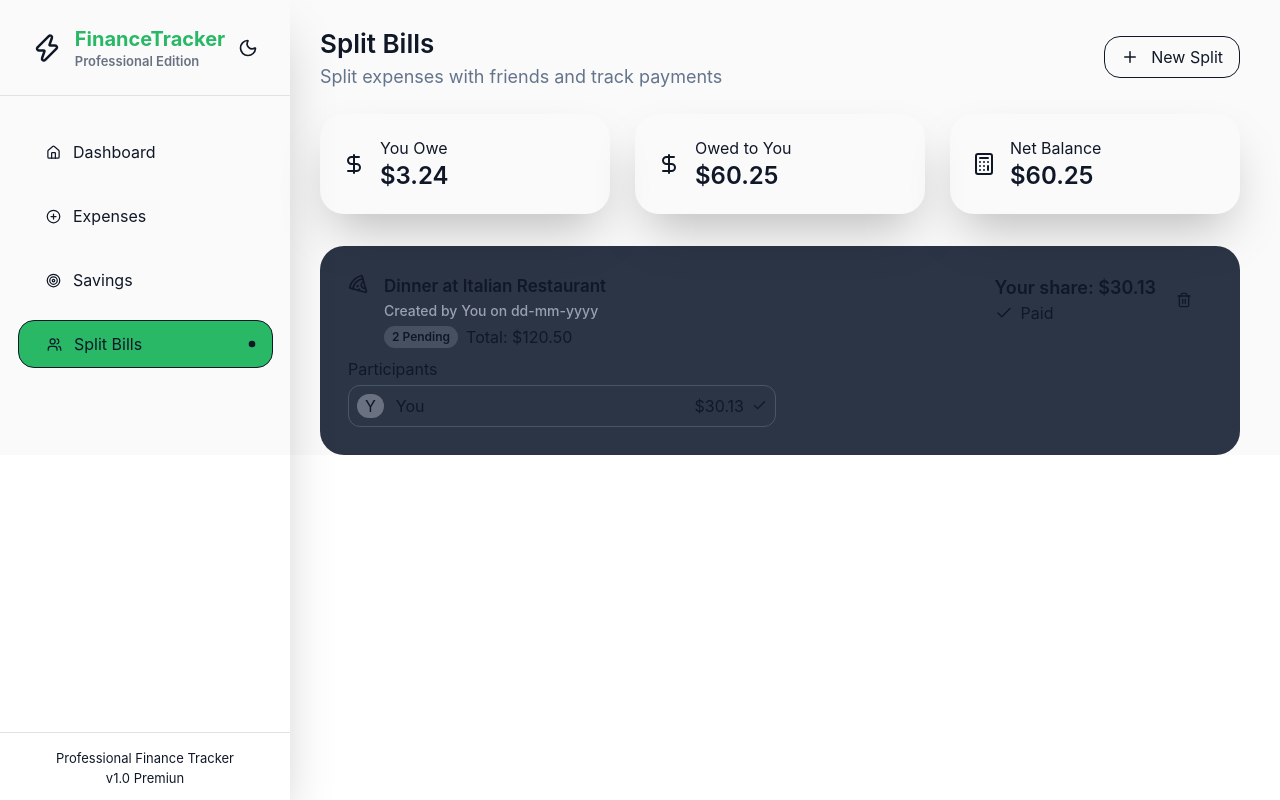
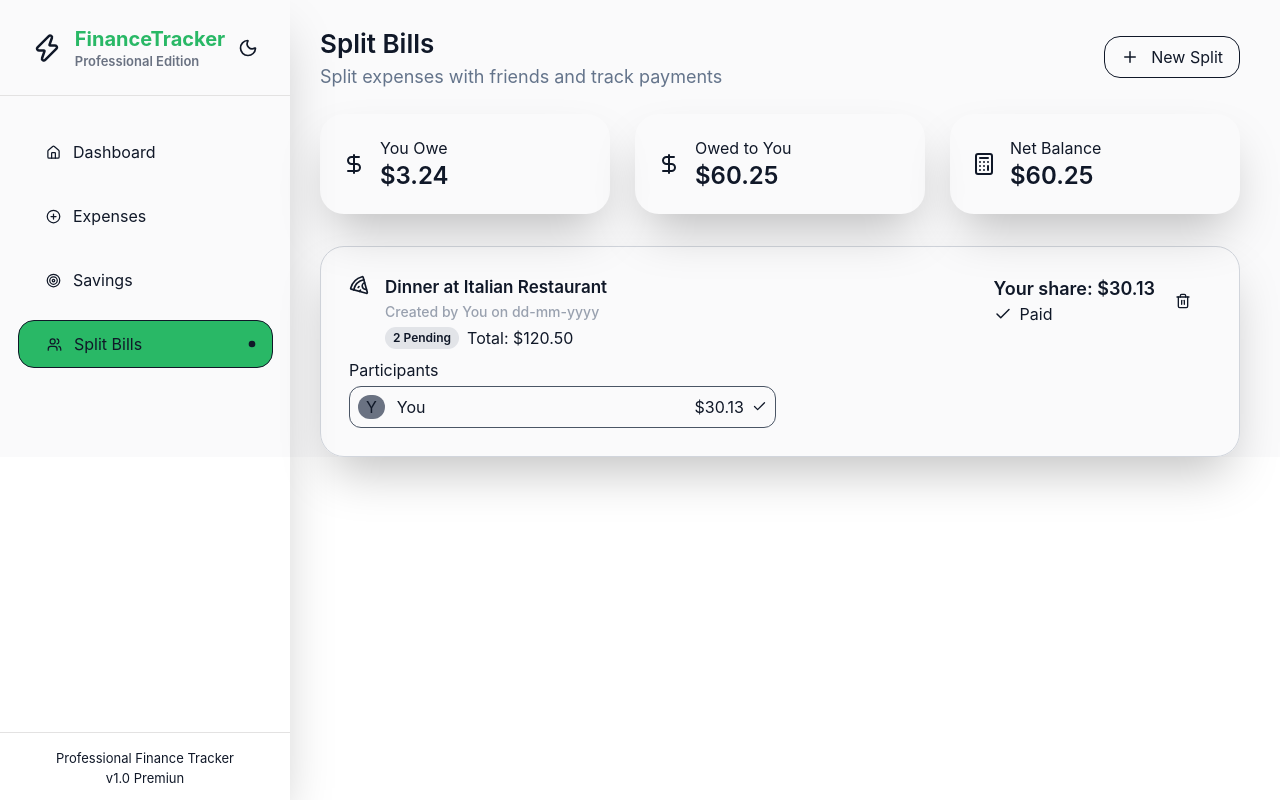
Before and after one commit to mekihallil/finance-tracker, a React (Vite) app in the folder frontend/: page /split-bill in a window 1280 px wide. Built offline with nearby package versions, Linux system fonts and the light colour scheme; no server answers.

Commit message:
style: implement light mode and shadows for the splitBills component

```diff
--- a/frontend/src/components/split-bill/SplitBills.tsx
+++ b/frontend/src/components/split-bill/SplitBills.tsx
@@ -3,7 +3,7 @@ import { type FC, type ReactElement } from "react";
 
 export const SplitBills: FC = (): ReactElement => {
   return (
-    <article className="bg-[#2C3546] rounded-3xl p-7 mt-8">
+    <article className="border border-gray-300 rounded-3xl p-7 mt-8 shadow-2xl dark:bg-[#2C3546]">
       <div className="flex justify-between">
         <section className="flex gap-4">
           <div>
```
